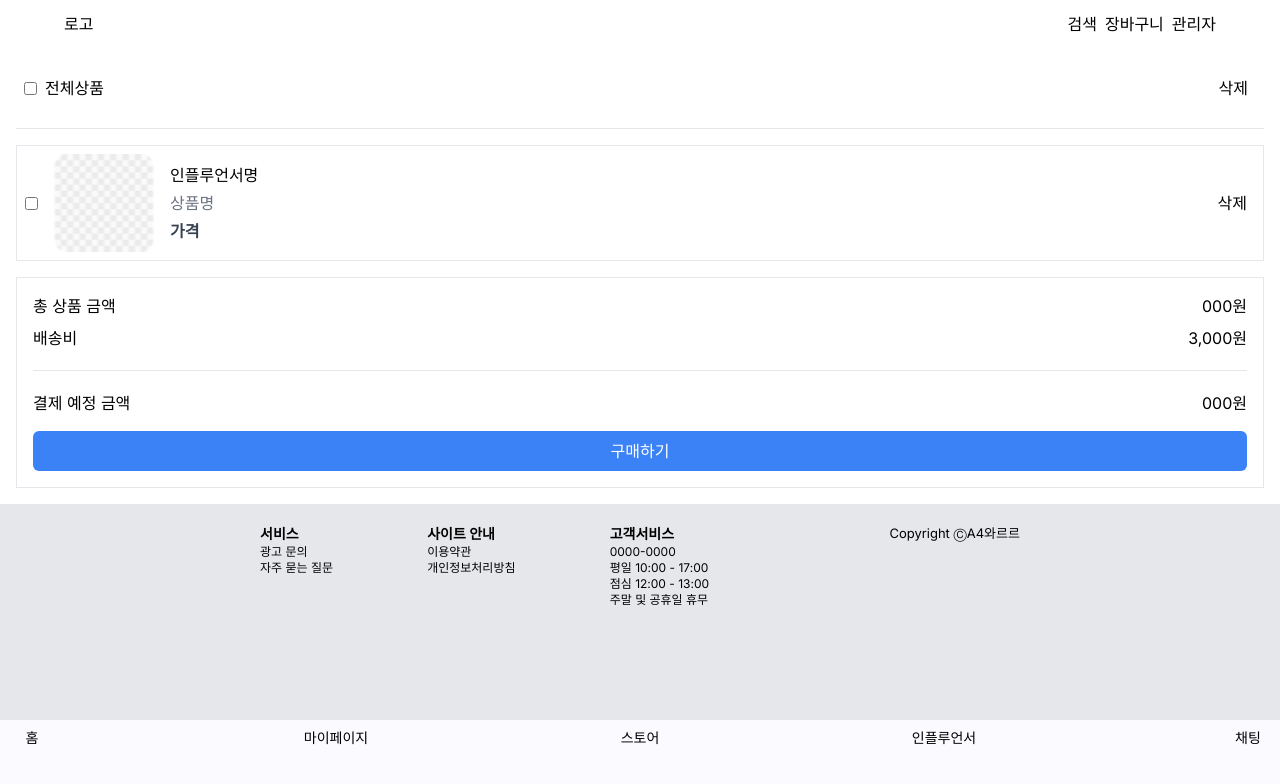
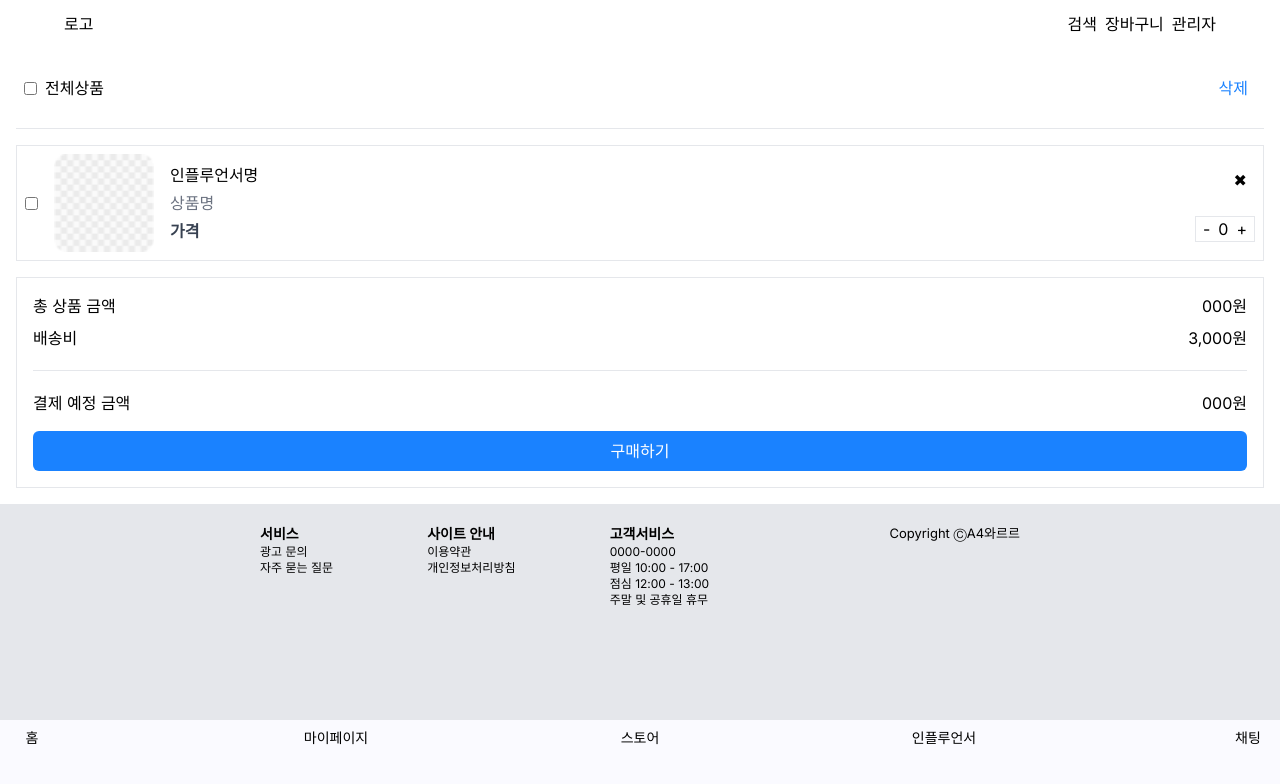
Before and after one commit to ssbmel/UrrProject, a Next.js app: page /cart in a window 1280 px wide. Shown: the top 784 px of the page. Built offline with nearby package versions, Linux system fonts and the light colour scheme.

Commit message:
style: css 수정

```diff
--- a/src/app/(provider)/(root)/influencer/page.tsx
+++ b/src/app/(provider)/(root)/influencer/page.tsx
@@ -1,12 +1,8 @@
 import InfluencerList from "@/components/influencer/InfluencerList";
-import Banner from "@/components/main/swiper/Banner";
 
 const page = () => {
   return (
-    <>
-      <Banner />
       <InfluencerList />
-    </>
   );
 };
 
--- /dev/null
+++ b/src/components/common/button/UpButton.tsx
@@ -0,0 +1,34 @@
+"use client";
+
+import { useEffect, useState } from 'react';
+import "./style.css"
+
+function UpButton() {
+  const [upButton, setUpButton] = useState(false);
+
+  useEffect(() => {
+    const handleShowButton = () => {
+      if (window.scrollY > 100) {
+        setUpButton(true);
+      } else {
+        setUpButton(false);
+      }
+    };
+
+    window.addEventListener('scroll', handleShowButton);
+    return () => {
+      window.removeEventListener('scroll', handleShowButton);
+    };
+  }, []);
+
+  const scrollToTop = () => {
+    window.scroll({
+      top: 0,
+      behavior: 'smooth'
+    });
+  };
+
+  return <div className="btnEffect" onClick={scrollToTop}>{upButton}</div>;
+}
+
+export default UpButton;
--- /dev/null
+++ b/src/components/common/button/style.css
@@ -0,0 +1,20 @@
+.btnEffect {
+  width: 60px;
+  height: 60px;
+  font-size: 1rem;
+  cursor: pointer;
+  opacity: 0;
+  transition: 0.3s;
+  visibility: hidden;
+  display: block;
+  position: fixed;
+  bottom: 105px;
+  right: 120px;
+  visibility: visible;
+  opacity: 1;
+  border-radius: 50px;
+  color: var(--button-color);
+  &:hover {
+    color: var(--point-color);
+  }
+}
--- a/src/components/main/Main.tsx
+++ b/src/components/main/Main.tsx
@@ -5,10 +5,11 @@ import BestInfluencerList from './BestInfluencerList';
 import ReviewList from './ReviewList';
 import Banner from './swiper/Banner';
 import "./style.css"
+import UpButton from '../common/button/UpButton';
 
 function Main() {
   return (
-    <div className="p-5 max-w-[1200px] mx-auto flex flex-col gap-y-5">
+    <div className="p-5 max-w-[1200px] mx-auto flex flex-col gap-y-5 mb-[80px]">
       <Banner />
       <SubInfluencer/>
       <hr />
@@ -17,6 +18,7 @@ function Main() {
       <BestInfluencerList/>
       <hr />
       <ReviewList/>
+      <UpButton/>
     </div>
   );
 }
--- a/src/components/main/ReviewList.tsx
+++ b/src/components/main/ReviewList.tsx
@@ -3,10 +3,10 @@ import defaultImg from "../../../public/images/default.png";
 
 function ReviewList() {
   return (
-    <div className="w-full max-h-[400px] mx-auto p-2">
+    <div className="w-full mx-auto p-2">
         <h2 className="font-bold mb-5 text-xl">후기</h2>
 
-      <div className="w-full h-[300px] overflow-y-auto flex flex-col gap-y-4 scrollbar">
+      <div className="w-full overflow-y-auto flex flex-col gap-y-4 scrollbar">
         <div className="flex gap-3">
           <Image src={defaultImg} alt="" width={130} />
           <div className="flex flex-col w-1/2">
--- a/src/components/products/cart/Cart.tsx
+++ b/src/components/products/cart/Cart.tsx
@@ -1,14 +1,28 @@
+"use client";
+
 import Image from "next/image";
 import defaultImg from "../../../../public/images/default.png";
-import TotalAmount from "./TotalAmount";
+import { useState } from "react";
 
 function Cart() {
+  const [count, setCount] = useState(0);
+
+  const addCount = () => {
+    setCount(count + 1);
+  }
+
+  const minusCount = () => {
+    if(count > 0) {
+      setCount(count - 1)
+    }
+  };
+
   return (
     <div className="w-full p-4">
       <div className="flex items-center gap-2 p-2">
         <input type="checkbox" />
         <p>전체상품</p>
-        <button className="ml-auto px-2 py-1 rounded">삭제</button>
+        <button className="ml-auto px-2 py-1 rounded text-[#1A82FF]">삭제</button>
       </div>
       <hr className="my-4" />
       <div className="border flex items-center gap-4 p-2 mb-4">
@@ -19,9 +33,31 @@ function Cart() {
           <p className="text-gray-500">상품명</p>
           <p className="text-gray-700 font-bold">가격</p>
         </div>
-        <button className="ml-auto px-2 py-1 rounded">삭제</button>
+        <div className="grid ml-auto gap-5">
+        <button className="ml-auto px-2 py-1 rounded">✖︎</button>
+        <div className="border flex w-[60px] px-2 justify-center gap-2">
+          <button onClick={minusCount}>-</button>
+          <p>{count}</p>
+          <button onClick={addCount}>+</button>
+        </div>
+        </div>
       </div>
-      <TotalAmount />
+      <div className="border w-full p-4">
+        <div className="flex justify-between mb-2">
+          <p>총 상품 금액</p>
+          <p>000원</p>
+        </div>
+        <div className="flex justify-between">
+          <p>배송비</p>
+          <p>3,000원</p>
+        </div>
+        <hr className="my-5" />
+        <div className="flex justify-between">
+          <p>결제 예정 금액</p>
+          <p>000원</p>
+        </div>
+        <button className="w-full mt-4 py-2 rounded-md bg-[#1A82FF] text-white">구매하기</button>
+      </div>
     </div>
   );
 }
--- a/src/components/products/cart/TotalAmount.tsx
+++ /dev/null
@@ -1,22 +0,0 @@
-function TotalAmount() {
-  return (
-    <div className="border w-full p-4">
-      <div className="flex justify-between mb-2">
-        <p>총 상품 금액</p>
-        <p>000원</p>
-      </div>
-      <div className="flex justify-between">
-        <p>배송비</p>
-        <p>3,000원</p>
-      </div>
-      <hr className="my-5"/>
-      <div className="flex justify-between">
-        <p>결제 예정 금액</p>
-        <p>000원</p>
-      </div>
-      <button className="w-full mt-4 py-2 rounded-md bg-blue-500 text-white">구매하기</button>
-    </div>
-  );
-}
-
-export default TotalAmount;
--- a/src/components/products/upload/ProductImgUpload.tsx
+++ b/src/components/products/upload/ProductImgUpload.tsx
@@ -107,7 +107,6 @@ const ProductImgUpload: React.FC<ContentsProps> = ({
             <div key={item.url} className="static">
               <button
                 type="button"
-                // onClick={() => handleDeleteImage(item.file)}
                 onClick={() => handleDeleteImage(item)}
                 className="border w-7 rounded-md absolute bg-black text-white"
               >
```
